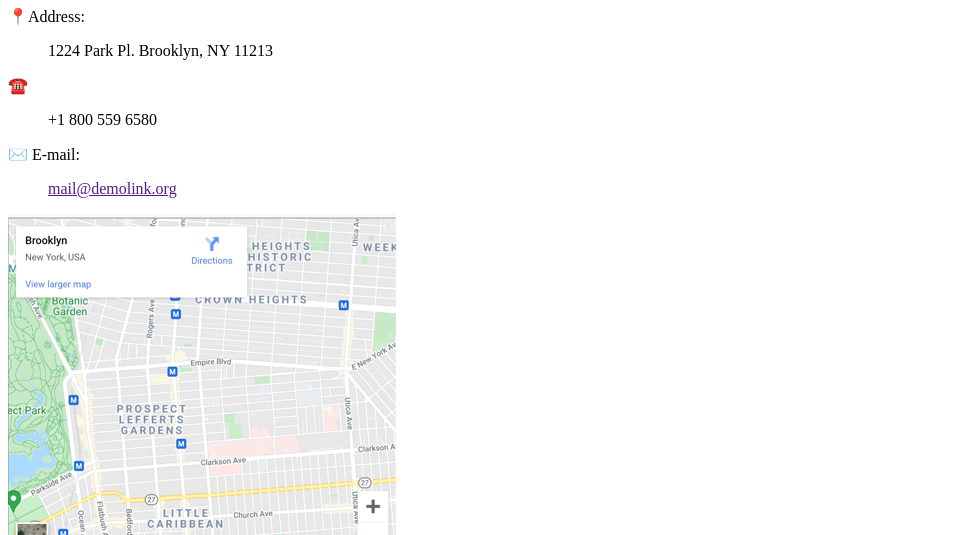
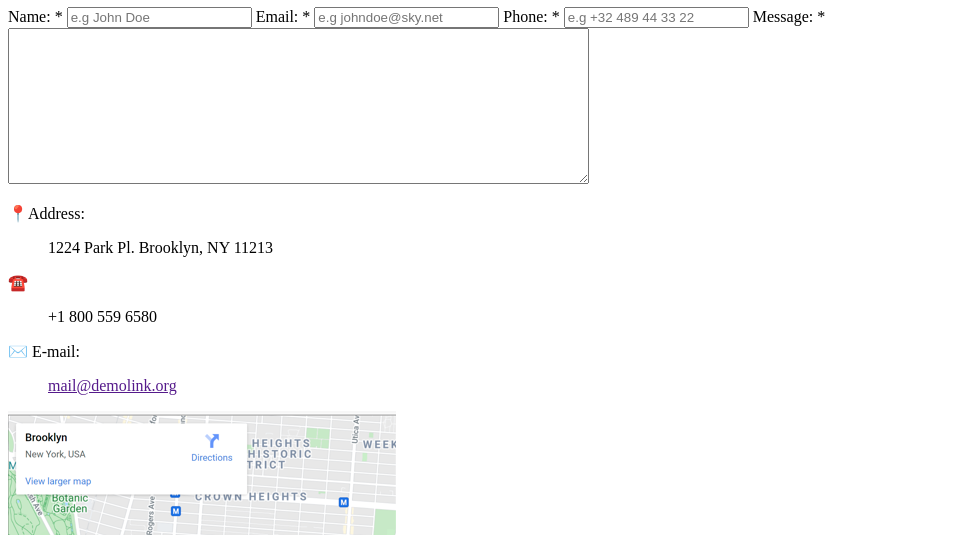
Before and after one commit to wilson6r/BWD-wilsonrukundo-2223, a plain HTML site: page 03.HTMLMedia/ToyBench1/contact.html in a window 1280 px wide. Shown: the part 73-608 px from the top of the page, without its empty margins (0-963 px from the left). Drawn offline with Linux system fonts and the light colour scheme.

Commit message:
ToyBench1

```diff
--- a/03.HTMLMedia/ToyBench1/contact.html
+++ b/03.HTMLMedia/ToyBench1/contact.html
@@ -7,7 +7,33 @@
     <title>contact</title>
   </head>
   <body>
-    <h1>CONYACT US</h1>
+    <h1>CONTACT US</h1>
+
+    <form>
+      <p>
+        <label for="name">Name: *</label>
+        <input type="text" id="name" required placeholder="e.g John Doe" />
+
+        <label for="email">Email: *</label>
+        <input
+          type="text"
+          id="email"
+          required
+          placeholder="e.g johndoe@sky.net"
+        />
+
+        <label for="phone">Phone: *</label>
+        <input
+          type="text"
+          id="phone"
+          required
+          placeholder="e.g +32 489 44 33 22"
+        />
+
+        <label for="desc">Message: *</label>
+        <textarea id="desc" cols="70" rows="10" required></textarea>
+      </p>
+    </form>
 
     <p>📍Address:</p>
     <blockquote>1224 Park Pl. Brooklyn, NY 11213</blockquote>
```
Also changed, not shown: 03.HTMLMedia/ToyBench1/project.html (+11 -0 lines).
